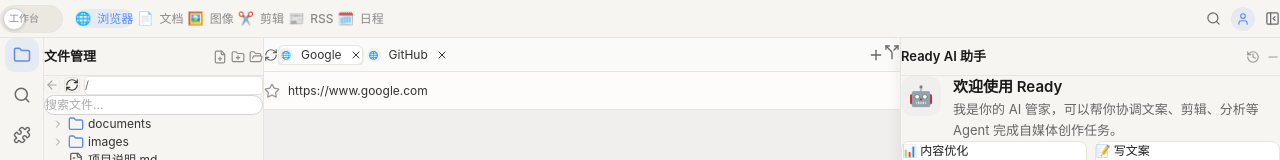
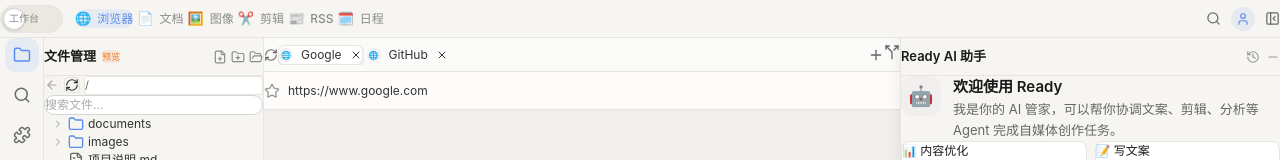
Before and after one commit to ALBEDO-TABAI/ready-export-public-20260224, a React (Vite) app: page / in a window 1280 px wide. Shown: the top 160 px of the page. Built offline with nearby package versions, Linux system fonts and the light colour scheme.

Commit message:
fix: 文件管理器自动初始化工作区
- Electron 环境: 自动获取用户主目录作为工作区根，或恢复上次打开的目录
- 浏览器预览模式: SidePanel 头部显示'预览'橙色标签提示
- 修复 initWorkspace 依赖和初始化时序

```diff
--- a/src/renderer/components/layout/SidePanel.tsx
+++ b/src/renderer/components/layout/SidePanel.tsx
@@ -266,7 +266,18 @@ export default function SidePanel({ width = 220 }: SidePanelProps) {
     >
       {/* Header */}
       <div className="h-[38px] flex items-center justify-between px-3 border-b border-[var(--border-default)]">
-        <span className="text-[13px] font-semibold text-[var(--text-title)]">文件管理</span>
+        <div className="flex items-center gap-1.5">
+          <span className="text-[13px] font-semibold text-[var(--text-title)]">文件管理</span>
+          {!(typeof window !== 'undefined' && window.electronAPI) && (
+            <span
+              className="px-1.5 py-0.5 rounded text-[9px] font-medium"
+              style={{ background: 'var(--color-orange-light)', color: 'var(--color-orange)' }}
+              title="浏览器预览模式下显示模拟文件。在 Electron 环境中可浏览真实文件。"
+            >
+              预览
+            </span>
+          )}
+        </div>
         <div className="flex items-center gap-1">
           <button
             onClick={() => startCreating('file')}
--- a/src/renderer/pages/WorkbenchMode.tsx
+++ b/src/renderer/pages/WorkbenchMode.tsx
@@ -23,13 +23,32 @@ export default function WorkbenchMode() {
   useEffect(() => {
     const initWorkspace = async () => {
       try {
-        await refreshFiles()
+        // Restore saved workspace root from localStorage
+        const savedRoot = localStorage.getItem('ready-workspace-root')
+
+        if (typeof window !== 'undefined' && window.electronAPI) {
+          if (savedRoot) {
+            // Restore previously opened workspace
+            useWorkspace.getState().setWorkspaceRoot(savedRoot)
+          } else {
+            // First launch: use home directory
+            const homeResult = await window.electronAPI.document.getHome()
+            if (homeResult.success && homeResult.path) {
+              useWorkspace.getState().setWorkspaceRoot(homeResult.path)
+            }
+          }
+        } else {
+          // Browser preview mode: load mock files
+          await refreshFiles()
+        }
       } catch (error) {
         console.warn('Workspace init failed, fallback to mock files')
+        await refreshFiles()
       }
     }
     initWorkspace()
-  }, [refreshFiles])
+    // eslint-disable-next-line react-hooks/exhaustive-deps
+  }, [])
 
   const handleIconClick = (icon: string) => {
     if (icon === 'settings') {
```
